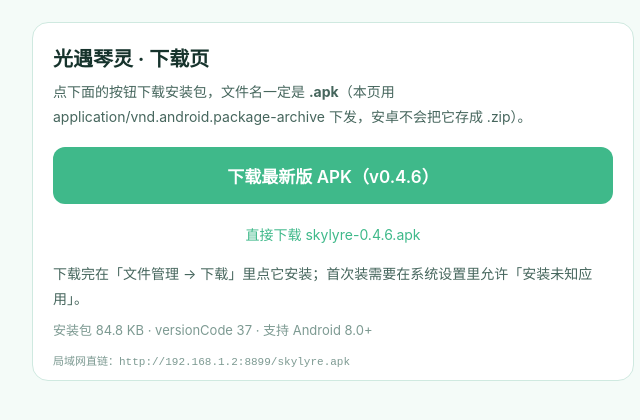
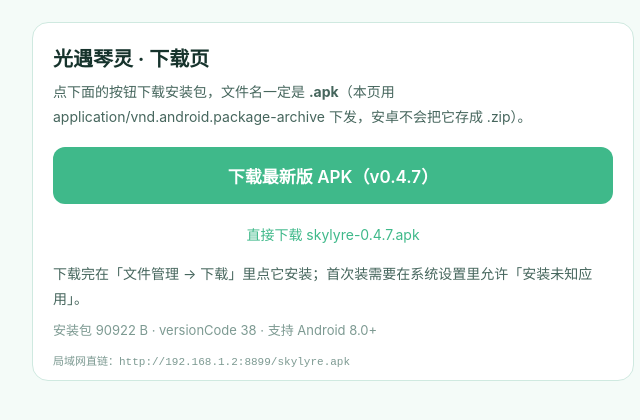
Before and after one commit to SPK-THK/skylyre, a plain HTML site: page index.html in a window 1280 px wide. Shown: the full height of the page, 307-947 px from the left. Drawn offline with Linux system fonts and the light colour scheme.

Commit message:
docs: 下载页更新到 v0.4.7

```diff
--- a/index.html
+++ b/index.html
@@ -14,9 +14,9 @@ code{font-size:11px;color:#7d9a92;word-break:break-all;display:block;margin-top:
 <div class="card">
 <h1>光遇琴灵 · 下载页</h1>
 <p>点下面的按钮下载安装包，文件名一定是 <b>.apk</b>（本页用 application/vnd.android.package-archive 下发，安卓不会把它存成 .zip）。</p>
-<a class="btn" href="skylyre.apk" download>下载最新版 APK（v0.4.6）</a>
-<a class="alt" href="skylyre-0.4.6.apk">直接下载 skylyre-0.4.6.apk</a>
+<a class="btn" href="skylyre.apk" download>下载最新版 APK（v0.4.7）</a>
+<a class="alt" href="skylyre-0.4.7.apk">直接下载 skylyre-0.4.7.apk</a>
 <p>下载完在「文件管理 → 下载」里点它安装；首次装需要在系统设置里允许「安装未知应用」。</p>
-<p style="font-size:13px;color:#7d9a92">安装包 84.8 KB · versionCode 37 · 支持 Android 8.0+</p>
+<p style="font-size:13px;color:#7d9a92">安装包 90922 B · versionCode 38 · 支持 Android 8.0+</p>
 <code>局域网直链：http://192.168.1.2:8899/skylyre.apk</code>
 </div></body></html>
```
